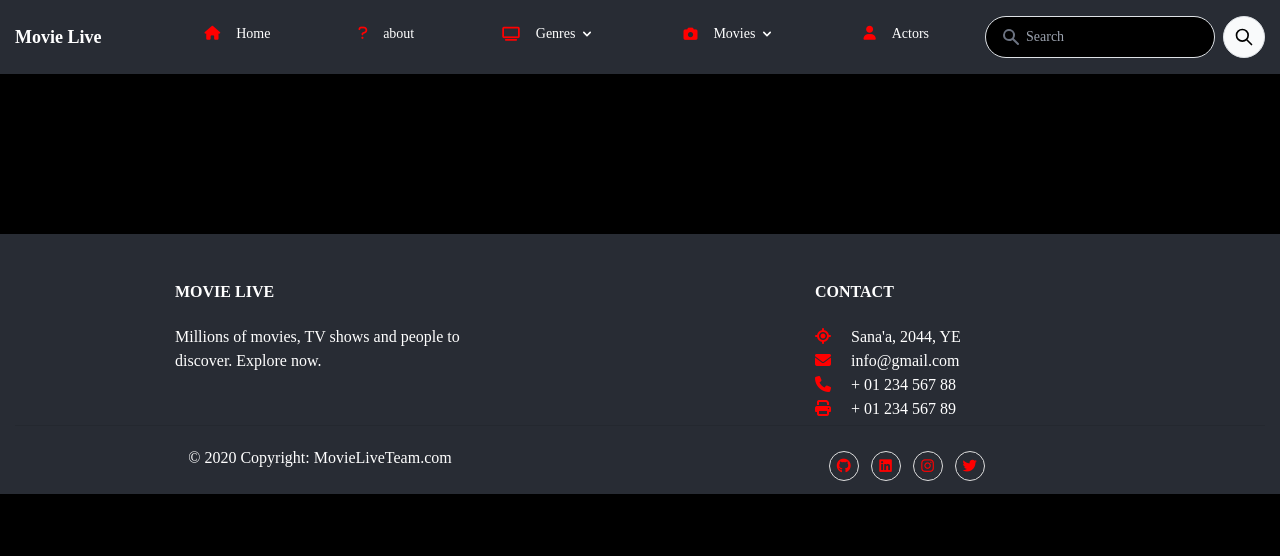
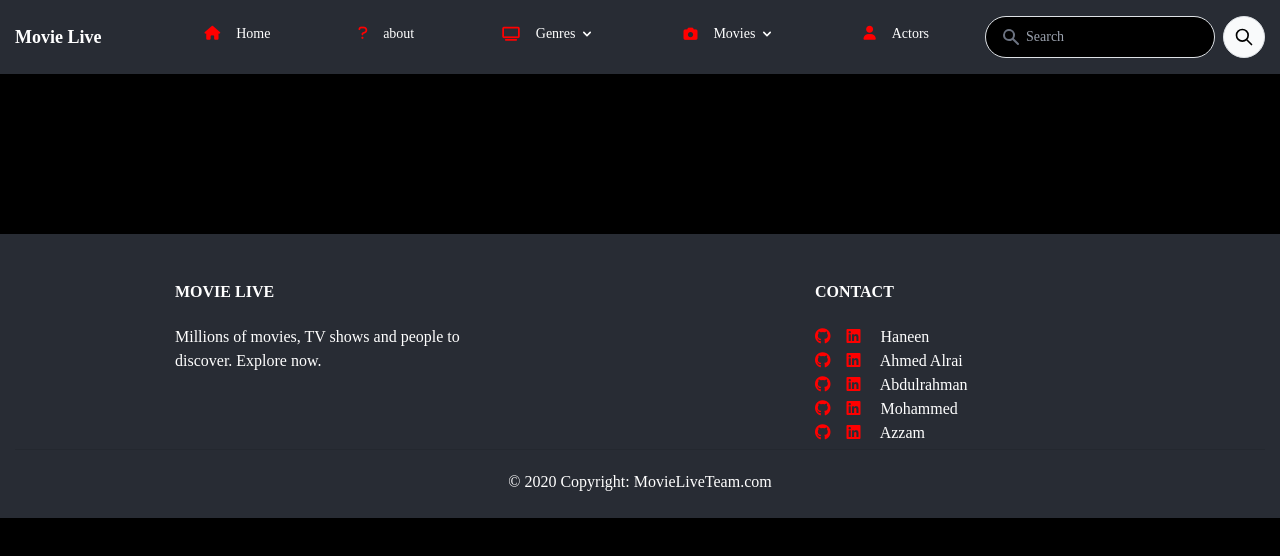
Before and after one commit to 202212-GIZ-YE-FEW/movie-project-netflix-and-chill, a plain HTML site: page index.html in a window 1280 px wide. Drawn offline with nearby package versions, Linux system fonts and the light colour scheme; no server answers.

Commit message:
change footer

```diff
--- a/index.html
+++ b/index.html
@@ -185,7 +185,7 @@
             <div class="container pb-0">
                 <section class="">
                     <div class="row">
-                        <div class="col-md-6 col-lg-3 col-xl-3 mx-auto mt-3">
+                        <div class="col-md-12 col-lg-12 col-xl-3 mx-auto mt-3">
                             <h6 class="text-uppercase mb-4 font-weight-bold">
                             Movie Live
                             </h6>
@@ -196,10 +196,11 @@
 
                         <div class="col-md-6 col-lg-3 col-xl-3 mx-auto mt-3">
                             <h6 class="text-uppercase mb-4 font-weight-bold">Contact</h6>
-                            <p ><i class="fas fa-location mr-3"></i> Sana'a, 2044, YE</p>
-                            <p><i class="fas fa-envelope mr-3"></i> info@gmail.com</p>
-                            <p><i class="fas fa-phone mr-3"></i> + 01 234 567 88</p>
-                            <p><i class="fas fa-print mr-3"></i> + 01 234 567 89</p>
+                            <p><a href="https://github.com/Haneen-Abdulgllil"><i class="fab fa-github mr-3"></i></a><a href="https://www.linkedin.com/in/haneen-abdulglil-762601241"><i class="fab fa-linkedin mr-3"></i> </a> Haneen</p>
+                            <p><a href="https://github.com/AhmadHRai"><i class="fab fa-github mr-3"></i></a><a href="https://www.linkedin.com/in/ahmadalrai/"><i class="fab fa-linkedin mr-3"></i> </a> Ahmed Alrai</p>
+                            <p><a href="https://github.com/AASB7"><i class="fab fa-github mr-3"></i></a><a href="https://www.linkedin.com/in/haneen-abdulglil-762601241"><i class="fab fa-linkedin mr-3"></i> </a> Abdulrahman</p>
+                            <p><a href="https://github.com/MohdBasurra"><i class="fab fa-github mr-3"></i></a><a href="https://www.linkedin.com/in/haneen-abdulglil-762601241"><i class="fab fa-linkedin mr-3"></i> </a> Mohammed</p>
+                            <p><a href="https://github.com/sulmi24/"><i class="fab fa-github mr-3"></i></a><a href="https://www.linkedin.com/in/a-sulmi24/"><i class="fab fa-linkedin mr-3"></i> </a> Azzam</p>
                         </div>
                     </div>
                 </section>
@@ -207,7 +208,7 @@
 
                 <section class="pt-0">
                     <div class="row d-flex align-items-center pb-2">
-                        <div class="col-md-6 col-lg-6 text-center text-md-start">
+                        <div class="col-md-12 col-lg-12 text-center text-md-start">
                             <!-- Copyright -->
                             <div class="p-3">
                                 © 2020 Copyright:
@@ -215,14 +216,14 @@
                             </div>
                             <!-- Copyright -->
                         </div>
-                        <div class="col-md-5 text-center text-md-end">
+                        <!-- <div class="col-md-5 text-center text-md-end">
                             <ul class="social mb-0 list-inline mt-3">
                                 <li class="list-inline-item"><a href="#" class="social-link"><i class="fab fa-github"></i></a></li>
                                 <li class="list-inline-item"><a href="#" class="social-link"><i class="fab fa-linkedin"></i></a></li>
                                 <li class="list-inline-item"><a href="#" class="social-link"><i class="fab fa-instagram"></i></a></li>
                                 <li class="list-inline-item"><a href="#" class="social-link"><i class="fab fa-twitter"></i></a></li>
                             </ul>
-                        </div>
+                        </div> -->
 
                     </div>
                 </section>
```
